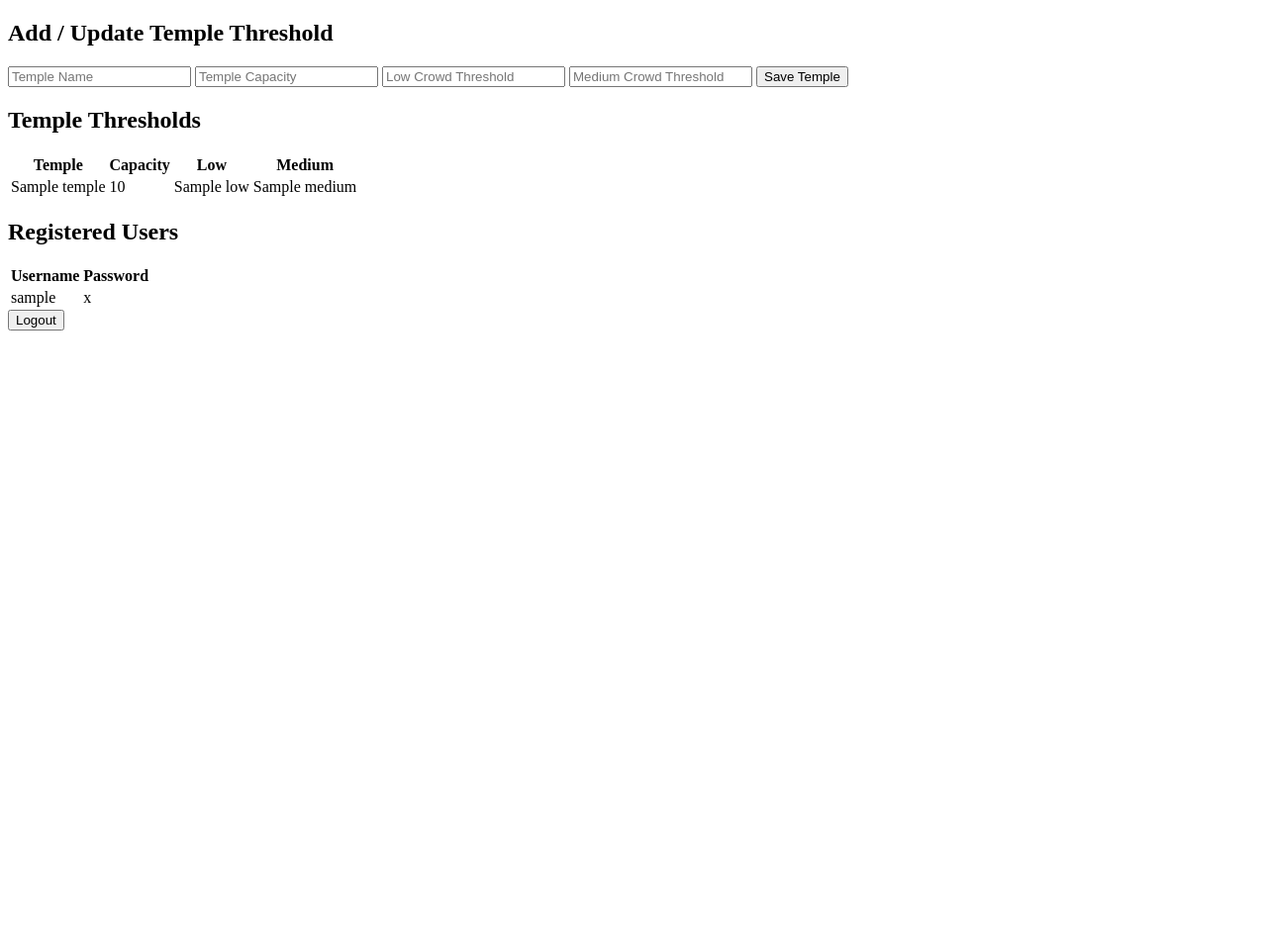
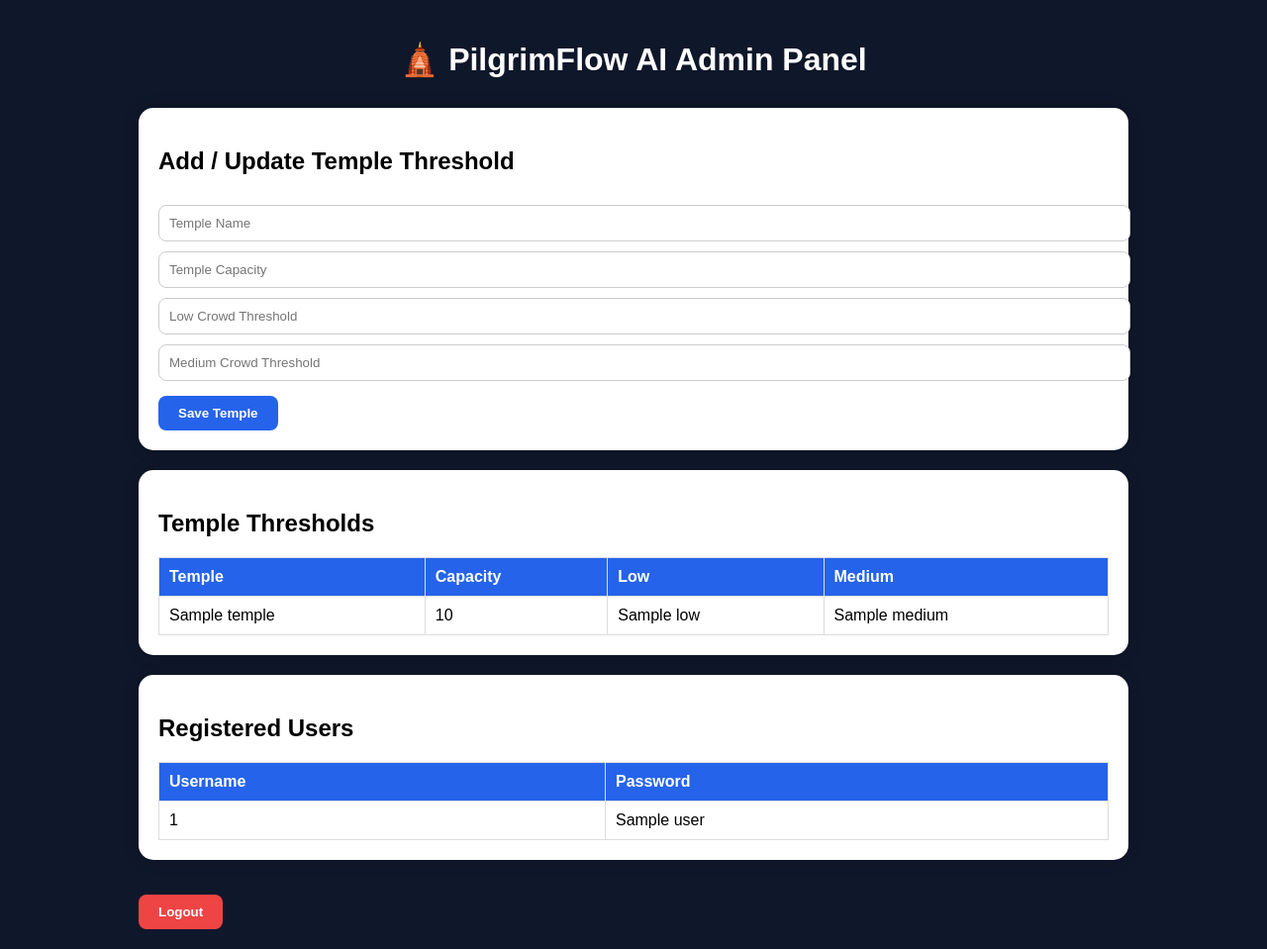
Before and after one commit to omjagtap24-oss/crowd-detection-app, a Flask app: template templates/admin.html in a window 1280 px wide. Shown: the whole page at 99% size. Before the commit the page ends 334 px from the top, so only its background shows below. Run offline with Flask 3, Linux system fonts and the light colour scheme; the template is opened without the code that fills it: most values are stand-ins (such as "Sample title", 1, 10 or a date in 2020).

Commit message:
Update admin.html

```diff
--- a/templates/admin.html
+++ b/templates/admin.html
@@ -1,25 +1,126 @@
 <!DOCTYPE html>
+<html>
+<head>
+<title>Admin Panel</title>
+
+<style>
+
+body{
+margin:0;
+font-family:Arial;
+background:#0f172a;
+color:white;
+padding:20px;
+}
+
+.container{
+max-width:1000px;
+margin:auto;
+}
+
+.card{
+background:white;
+color:black;
+padding:20px;
+border-radius:15px;
+margin-bottom:20px;
+box-shadow:0 0 15px rgba(0,0,0,0.2);
+}
+
+h1{
+text-align:center;
+margin-bottom:30px;
+}
+
+input{
+width:100%;
+padding:10px;
+margin-top:10px;
+border-radius:8px;
+border:1px solid #ccc;
+}
+
+button{
+padding:10px 20px;
+margin-top:15px;
+background:#2563eb;
+color:white;
+border:none;
+border-radius:8px;
+cursor:pointer;
+font-weight:bold;
+}
+
+table{
+width:100%;
+border-collapse:collapse;
+margin-top:15px;
+}
+
+th, td{
+border:1px solid #ddd;
+padding:10px;
+text-align:left;
+}
+
+th{
+background:#2563eb;
+color:white;
+}
+
+.logout-btn{
+background:#ef4444;
+}
+
+</style>
+</head>
+
+<body>
+
+<div class="container">
+
+<h1>🛕 PilgrimFlow AI Admin Panel</h1>
+
+<div class="card">
+
 <h2>Add / Update Temple Threshold</h2>
 
 <form action="/add_temple" method="POST">
 
-<input type="text" name="name" placeholder="Temple Name" required>
+<input type="text"
+name="name"
+placeholder="Temple Name"
+required>
 
-<input type="number" name="capacity" placeholder="Temple Capacity" required>
+<input type="number"
+name="capacity"
+placeholder="Temple Capacity"
+required>
 
-<input type="number" name="low" placeholder="Low Crowd Threshold" required>
+<input type="number"
+name="low"
+placeholder="Low Crowd Threshold"
+required>
 
-<input type="number" name="medium" placeholder="Medium Crowd Threshold" required>
+<input type="number"
+name="medium"
+placeholder="Medium Crowd Threshold"
+required>
 
-<button type="submit">Save Temple</button>
+<button type="submit">
+Save Temple
+</button>
 
 </form>
+
 </div>
 
 <div class="card">
+
 <h2>Temple Thresholds</h2>
 
 <table>
+
 <tr>
 <th>Temple</th>
 <th>Capacity</th>
@@ -28,38 +129,50 @@
 </tr>
 
 {% for temple, info in data.items() %}
+
 <tr>
-<td>{{temple}}</td>
-<td>{{info.capacity}}</td>
-<td>{{info.low}}</td>
-<td>{{info.medium}}</td>
+<td>{{ temple }}</td>
+<td>{{ info.capacity }}</td>
+<td>{{ info.low }}</td>
+<td>{{ info.medium }}</td>
 </tr>
+
 {% endfor %}
 
 </table>
+
 </div>
 
 <div class="card">
+
 <h2>Registered Users</h2>
 
 <table>
+
 <tr>
 <th>Username</th>
 <th>Password</th>
 </tr>
 
-{% for username, password in users.items() %}
+{% for user in users %}
+
 <tr>
-<td>{{username}}</td>
-<td>{{password}}</td>
+<td>{{ user[0] }}</td>
+<td>{{ user[1] }}</td>
 </tr>
+
 {% endfor %}
 
 </table>
+
 </div>
 
 <a href="/logout">
-<button>Logout</button>
+
+<button class="logout-btn">
+Logout
+</button>
+
 </a>
 
 </div>
```
